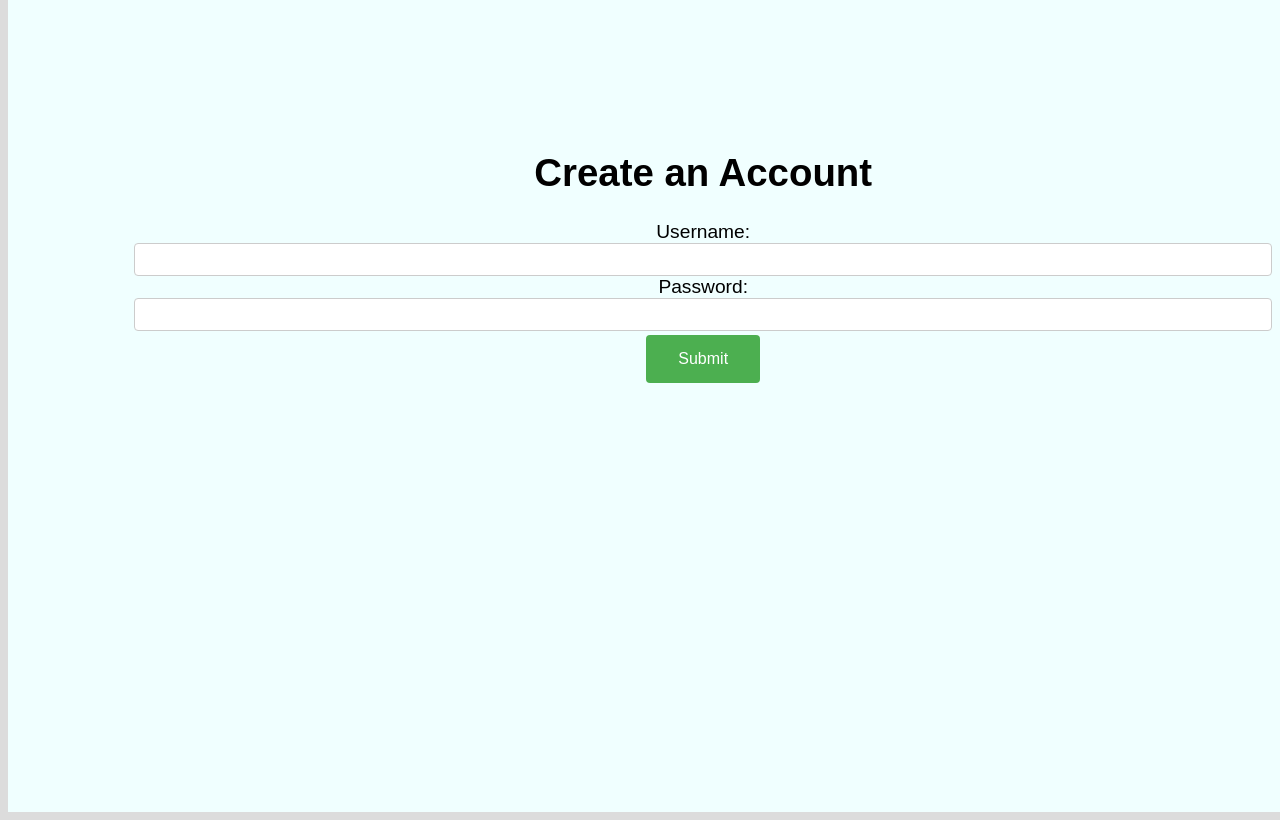
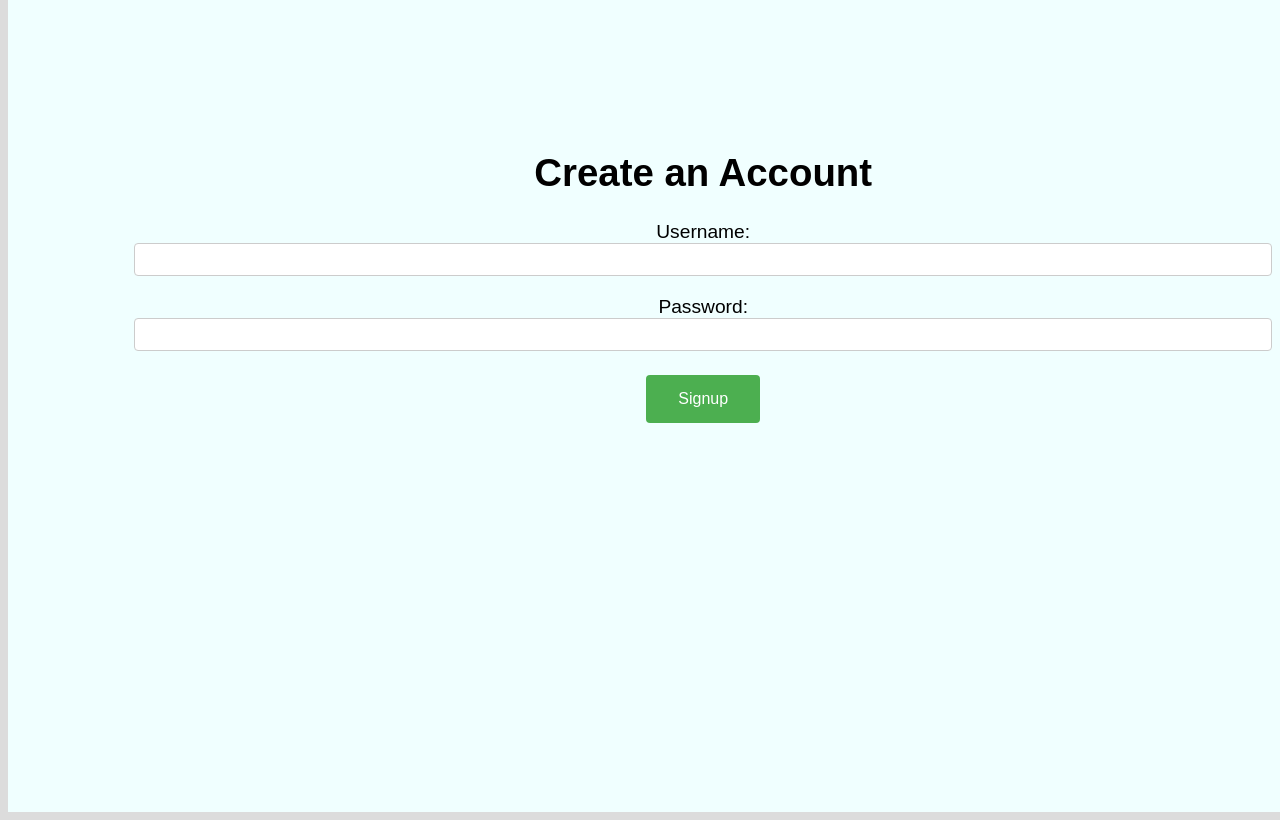
Before and after one commit to software-students-spring2024/2-web-app-exercise-snail-men, a Flask app: page /signup in a window 1280 px wide; the page is wider, and only the part inside the window is pictured. Shown: the part 78-898 px from the top of that part. Run offline with Flask 3, Linux system fonts and the light colour scheme; data that the repository does not hold is empty; some libraries are stand-ins or nearby versions.

Commit message:
made signup form content similar to login form content

```diff
--- a/templates/signup.html
+++ b/templates/signup.html
@@ -3,8 +3,17 @@
 {% block content %}
     <h1>Create an Account</h1>
     <form method="post">
-        Username: <input type="text" name="username" required>
-        Password: <input type="password" name="password" required>
-        <input type="submit">
+        <div class="form-group">
+            <label for="username">Username:</label>
+            <input type="text" id="username" name="username" required>
+            {% if username_taken %}
+                <p>Username is taken</p>
+            {%endif%}
+        </div>
+        <div class="form-group">
+            <label for="password">Password:</label>
+            <input type="password" id="password" name="password" required>
+        </div>
+        <input type="submit" value="Signup">
     </form>
 {% endblock %}
```
